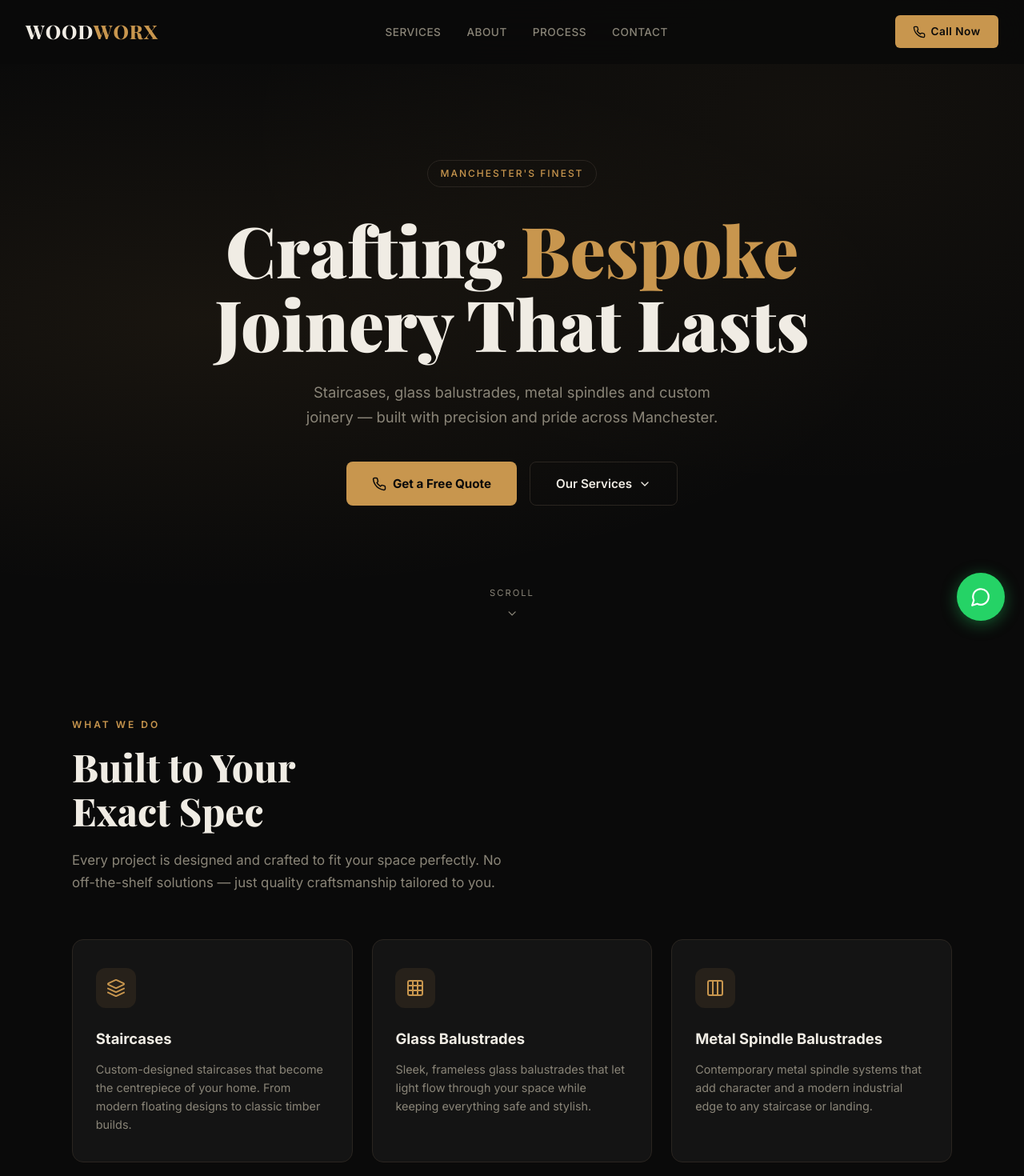
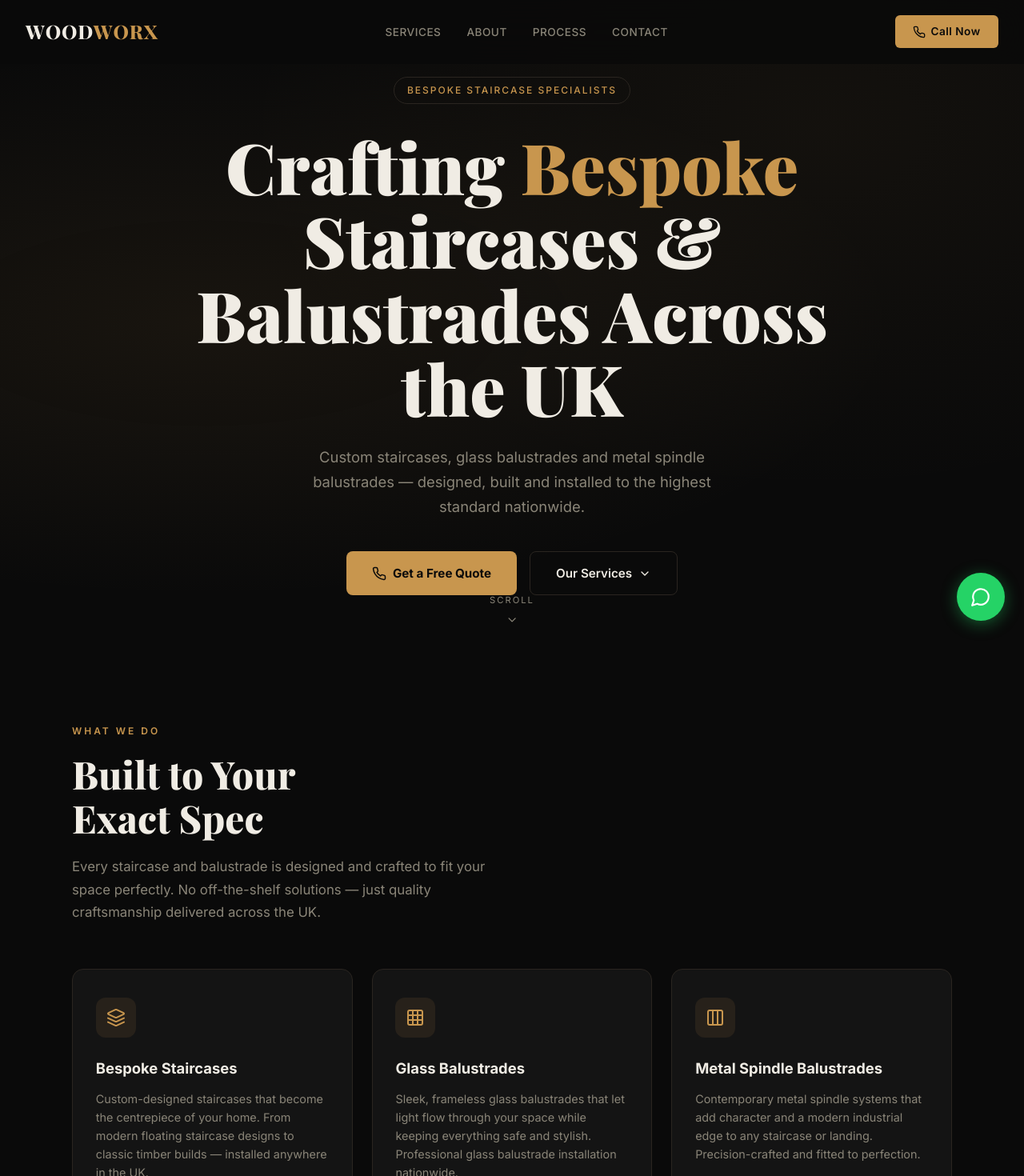
Before and after one commit to mhmd0161/woodworx-mcr, a React (Vite) app in the folder client/: page / in a window 1280 px wide. Shown: the top 1470 px of the page at 80% size. Built offline with nearby package versions, Linux system fonts and the light colour scheme.

Commit message:
SEO optimisation: meta tags, structured data, sitemap, nationwide keywords, remove bespoke joinery card

```diff
--- a/client/index.html
+++ b/client/index.html
@@ -3,11 +3,53 @@
   <head>
     <meta charset="UTF-8" />
     <meta name="viewport" content="width=device-width, initial-scale=1.0" />
-    <title>Wood Worx MCR | Bespoke Joinery & Staircases in Manchester</title>
-    <meta name="description" content="Wood Worx MCR — Bespoke joinery, staircases, glass balustrades & metal spindle balustrades. Quality craftsmanship across Manchester." />
+    <title>Wood Worx MCR | Bespoke Staircases, Glass Balustrades & Joinery | UK</title>
+    <meta name="description" content="Wood Worx MCR — Bespoke staircases, glass balustrades & metal spindle balustrades crafted to perfection. Serving clients across the UK from Manchester. Get a free quote today." />
+    <meta name="keywords" content="bespoke staircases, glass balustrades, metal spindle balustrades, custom staircases UK, staircase installation, glass balustrade installer, joinery company, bespoke joinery, staircase design, Manchester joinery, staircase renovation, balustrade specialist" />
+    <meta name="author" content="Wood Worx MCR" />
+    <link rel="canonical" href="https://woodworxmcr.com" />
+    <meta property="og:type" content="website" />
+    <meta property="og:url" content="https://woodworxmcr.com" />
+    <meta property="og:title" content="Wood Worx MCR | Bespoke Staircases & Glass Balustrades" />
+    <meta property="og:description" content="Custom-built staircases, glass balustrades & metal spindle balustrades. Quality craftsmanship serving clients across the UK." />
+    <meta property="og:site_name" content="Wood Worx MCR" />
+    <meta property="og:locale" content="en_GB" />
+    <meta name="twitter:card" content="summary_large_image" />
+    <meta name="twitter:title" content="Wood Worx MCR | Bespoke Staircases & Glass Balustrades" />
+    <meta name="twitter:description" content="Custom-built staircases, glass balustrades & metal spindle balustrades. Quality craftsmanship serving clients across the UK." />
+    <meta name="robots" content="index, follow" />
+    <meta name="theme-color" content="#0a0a0a" />
+    <meta name="geo.region" content="GB" />
+    <meta name="geo.placename" content="Manchester" />
     <link rel="preconnect" href="https://fonts.googleapis.com" />
     <link rel="preconnect" href="https://fonts.gstatic.com" crossorigin />
     <link href="https://fonts.googleapis.com/css2?family=Inter:wght@300;400;500;600;700;800;900&family=Playfair+Display:wght@700;800;900&display=swap" rel="stylesheet" />
+    <script type="application/ld+json">
+    {
+      "@context": "https://schema.org",
+      "@type": "HomeAndConstructionBusiness",
+      "name": "Wood Worx MCR",
+      "description": "Bespoke staircases, glass balustrades and metal spindle balustrades crafted to perfection. Serving clients across the UK from Manchester.",
+      "url": "https://woodworxmcr.com",
+      "telephone": "+447936543448",
+      "address": {
+        "@type": "PostalAddress",
+        "addressLocality": "Manchester",
+        "addressRegion": "Greater Manchester",
+        "addressCountry": "GB"
+      },
+      "areaServed": {
+        "@type": "Country",
+        "name": "United Kingdom"
+      },
+      "serviceType": ["Bespoke Staircases", "Glass Balustrades", "Metal Spindle Balustrades"],
+      "priceRange": "££",
+      "sameAs": [
+        "https://www.instagram.com/woodworx_mcr/",
+        "https://www.tiktok.com/@woodworx_mcr"
+      ]
+    }
+    </script>
   </head>
   <body>
     <div id="root"></div>
--- a/client/src/components/About.jsx
+++ b/client/src/components/About.jsx
@@ -3,7 +3,7 @@ import './About.css'
 
 const stats = [
   { number: '100%', label: 'Bespoke builds' },
-  { number: 'MCR', label: 'Based in Manchester' },
+  { number: 'UK', label: 'Nationwide service' },
   { number: '5★', label: 'Customer rated' },
   { number: 'Free', label: 'Quotes & advice' },
 ]
@@ -16,13 +16,14 @@ const About = () => {
           <div className="fade-up">
             <div className="section-label">About Us</div>
             <h2 className="section-title">
-              Manchester Craftsmanship, Modern Standards
+              Manchester Built, UK Wide
             </h2>
             <p className="section-desc">
-              Wood Worx MCR is a Manchester-based joinery company specialising in
-              high-quality bespoke staircases and balustrades. We combine
-              traditional woodworking skills with modern design to deliver results
-              that stand the test of time.
+              Wood Worx MCR is a specialist joinery company delivering
+              high-quality bespoke staircases, glass balustrades and metal spindle
+              balustrades to homes and businesses across the United Kingdom. Based
+              in Manchester, we combine traditional craftsmanship with modern
+              design to create stunning results that stand the test of time.
             </p>
             <div className="about-stats">
               {stats.map((stat, index) => (
@@ -46,14 +47,14 @@ const About = () => {
               <div className="about-block-icon">◇</div>
               <div className="about-block-title">Made to Measure</div>
               <div className="about-block-text">
-                Nothing off the shelf. Everything custom.
+                Nothing off the shelf. Everything custom built to your exact specifications.
               </div>
             </div>
             <div className="about-block">
               <div className="about-block-icon">★</div>
-              <div className="about-block-title">Trusted Locally</div>
+              <div className="about-block-title">Trusted Nationwide</div>
               <div className="about-block-text">
-                Serving homes across Greater Manchester.
+                Serving homes and businesses across the UK.
               </div>
             </div>
           </div>
--- a/client/src/components/Footer.jsx
+++ b/client/src/components/Footer.jsx
@@ -4,7 +4,7 @@ import './Footer.css'
 const Footer = () => {
   return (
     <footer className="footer">
-      <p>&copy; {new Date().getFullYear()} Wood Worx MCR. All rights reserved.</p>
+      <p>&copy; {new Date().getFullYear()} Wood Worx MCR — Bespoke Staircases &amp; Balustrades | Manchester, UK</p>
     </footer>
   )
 }
--- a/client/src/components/Hero.jsx
+++ b/client/src/components/Hero.jsx
@@ -6,13 +6,13 @@ const Hero = () => {
   return (
     <section className="hero" id="hero">
       <div className="hero-content fade-up">
-        <div className="hero-badge">Manchester's Finest</div>
+        <div className="hero-badge">Bespoke Staircase Specialists</div>
         <h1>
-          Crafting <span className="accent">Bespoke</span> Joinery That Lasts
+          Crafting <span className="accent">Bespoke</span> Staircases &amp; Balustrades Across the UK
         </h1>
         <p>
-          Staircases, glass balustrades, metal spindles and custom joinery —
-          built with precision and pride across Manchester.
+          Custom staircases, glass balustrades and metal spindle balustrades —
+          designed, built and installed to the highest standard nationwide.
         </p>
         <div className="hero-buttons">
           <a href="tel:07936543448" className="btn-primary">
--- a/client/src/components/Services.jsx
+++ b/client/src/components/Services.jsx
@@ -5,23 +5,22 @@ import './Services.css'
 const services = [
   {
     icon: <Layers size={24} />,
-    title: 'Staircases',
+    title: 'Bespoke Staircases',
     description:
-      'Custom-designed staircases that become the centrepiece of your home. From modern floating designs to classic timber builds.',
+      'Custom-designed staircases that become the centrepiece of your home. From modern floating staircase designs to classic timber builds — installed anywhere in the UK.',
   },
   {
     icon: <Grid3X3 size={24} />,
     title: 'Glass Balustrades',
     description:
-      'Sleek, frameless glass balustrades that let light flow through your space while keeping everything safe and stylish.',
+      'Sleek, frameless glass balustrades that let light flow through your space while keeping everything safe and stylish. Professional glass balustrade installation nationwide.',
   },
   {
     icon: <Columns3 size={24} />,
     title: 'Metal Spindle Balustrades',
     description:
-      'Contemporary metal spindle systems that add character and a modern industrial edge to any staircase or landing.',
+      'Contemporary metal spindle systems that add character and a modern industrial edge to any staircase or landing. Precision-crafted and fitted to perfection.',
   },
-
 ]
 
 const Services = () => {
@@ -34,8 +33,9 @@ const Services = () => {
             Built to Your<br />Exact Spec
           </h2>
           <p className="section-desc">
-            Every project is designed and crafted to fit your space perfectly. No
-            off-the-shelf solutions — just quality craftsmanship tailored to you.
+            Every staircase and balustrade is designed and crafted to fit your
+            space perfectly. No off-the-shelf solutions — just quality
+            craftsmanship delivered across the UK.
           </p>
         </div>
         <div className="services-grid">
```
Also changed, not shown: client/public/robots.txt (added), 1 other file (tests, documents, lock files or other folders).
